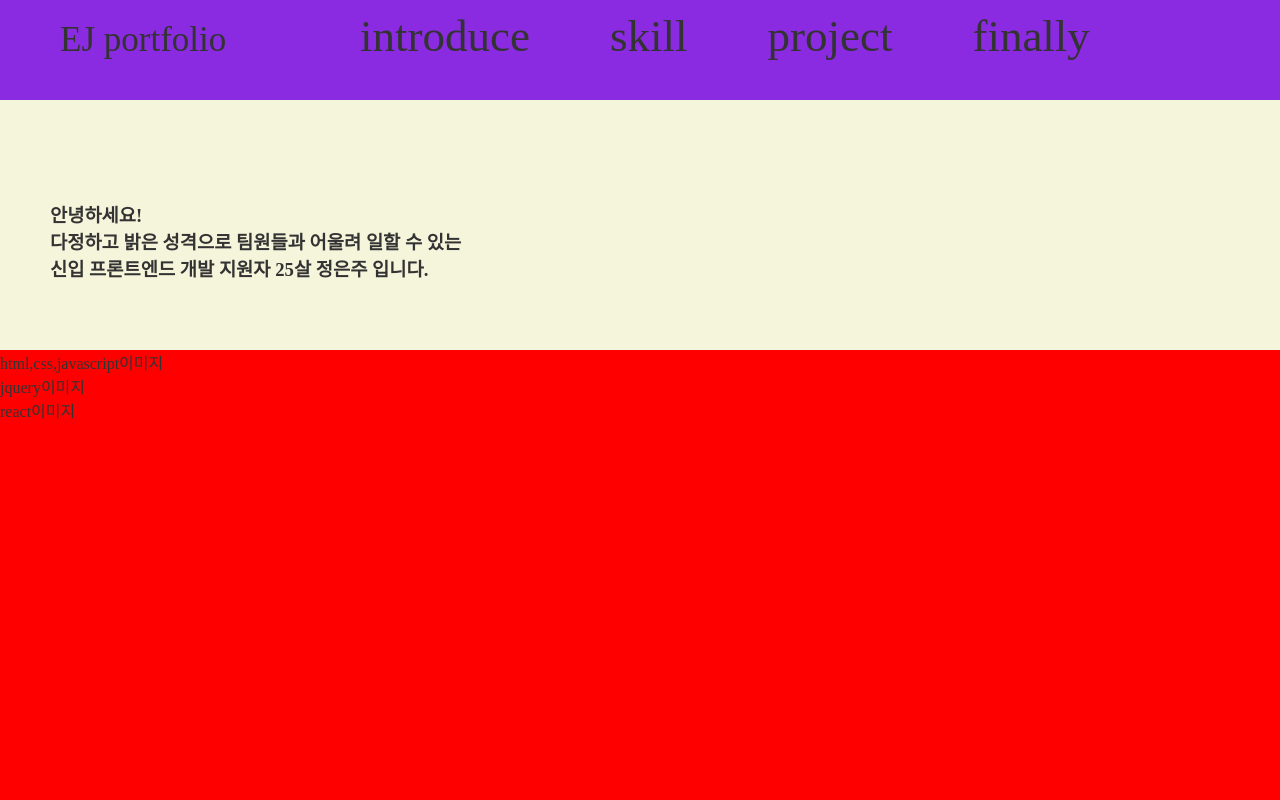
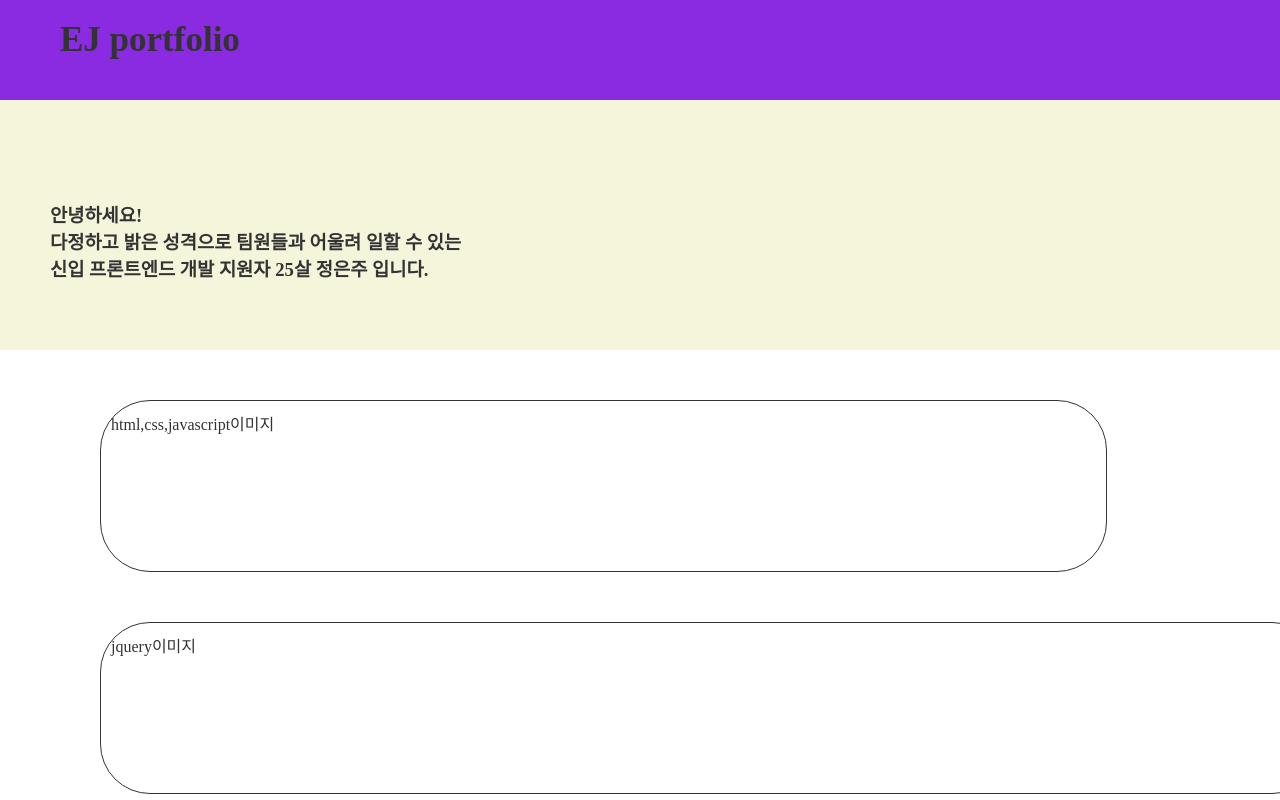
Before and after one commit to wjddmswn55/portfolio1, a plain HTML site: page index.html in a window 1280 px wide. Shown: the top 800 px of the page. Drawn offline with Linux system fonts and the light colour scheme.

Commit message:
Add files via upload

```diff
--- a/css/portfolio.css
+++ b/css/portfolio.css
@@ -13,37 +13,35 @@ a{text-decoration: none;}
 
 /******************** EJ portfolio ************************/
 #header{width:100%; height:100px;}
-#quick{float:left; width:100%; height:100px;
+#header_in{float:left; width:100%; height:100px;
       background-color:blueviolet;}
-#quick #logo{width:250px; height:100px;
-     display:inline-block;}
-#quick #logo p{margin-left:60px; margin-top:20px; font-size:35px;}
-#quick #tap{float:right; width:1000px; height:100px;
-    display:inline-block;}
-#quick #tap li{float:left; margin-left:80px; margin-top:10px; font-size:45px;}
+#header_in #logo{width:250px; height:100px;
+      display:inline-block; margin-left:60px; margin-top:20px; font-size:35px;}
+#header_in #tap{float:right; width:1000px; height:100px;
+      display:inline-block;}
+#header_in #tap li{float:left; margin-left:80px; margin-top:15px; font-size:38px;}
 /********************** introduce *************************/
 #introduce{width:100%; height:250px; background-color:beige;}
 #introduce h3{width:1150px; height:150px; margin:100px 0 0 50px;}
 
-
-
-
-
 /************************ skill ***************************/
-#skill{clear:both; margin:0 auto; width:1600px; height:550px; background-color:red;}
-/* #skill #effect_a{width:985px; height:120px; background-color:aqua;}
-#skill #effect_b{width:985px; height:120px; background-color:aqua;}
-#skill #effect_c{width:985px; height:120px; background-color:aqua;} */
-
-
-
-
+#skill{width:100%; height:700px;}
+#skill_in{margin: 0 auto;  width:1600px; height:650px;}
+#skill div{margin-left:100px; margin-top:50px; border-radius: 50px;  padding:10px; border:1px solid #333;}
+#skill #effect_a{width:985px; height:150px;}
+#skill #effect_b{width:1200px; height:150px;}
+#skill #effect_c{width:1200px; height:150px;}
 
 /*********************** project **************************/
-
-
-
-
-
+#project{width:100%; height:800px;}
+#project_in{margin: 0 auto; width:1600px; height:700px; background-color:bisque;}
+#project_a{width:790px; height:550px; }
+#project_ae{}
+#project_b{width:790px; height:550px;}
+#project_be{}
+#project_c{width:790px; height:550px;}
+#project_ce{}
+#project_d{width:790px; height:550px;}
+#project_de{}
 
 /*********************** finally **************************/
--- a/index.html
+++ b/index.html
@@ -11,13 +11,13 @@
   <div id = 'wrap'>
 <!------------------------ EJ portfolio ------------------------->
      <header id = 'header'>
-         <div id = 'quick'>
-             <ul id = 'logo'><p>EJ portfolio</p></ul>
+         <div id = 'header_in'>
+             <h1 id = 'logo'>EJ portfolio</h1>
              <ul id = 'tap'>
-                    <li>introduce</li>
-                    <li>skill</li>
-                    <li>project</li>
-                    <li>finally</li>
+                    <li><a href="#">introduce</a></li>
+                    <li><a href="#">skill</a></li>
+                    <li><a href="#">project</a></li>
+                    <li><a href="#">finally</a></li>
              </ul>
          </div>
      </header>
@@ -30,12 +30,15 @@
      </section>
 <!------------------------ skill ------------------------->
      <section id = 'skill'>
+        <section id = 'skill_in'>
           <div id ='effect_a'>html,css,javascript이미지</div>
           <div id ='effect_b'>jquery이미지</div>
           <div id ='effect_c'>react이미지</div>
         </section>
+     </section>
 <!------------------------ project ------------------------->
      <section id = 'project'>
+         <section id = 'project_in'>
            <div id = 'project_a'></div>
            <div id = 'project_ae'></div>
            <div id = 'project_b'></div>
@@ -44,6 +47,7 @@
            <div id = 'project_ce'></div>
            <div id = 'project_d'></div>
            <div id = 'project_de'></div>
+         </section>
      </section>
 <!------------------------ finally ------------------------->
      <footer id = 'finally'>
```
Lines whose indentation alone changed are shown as unchanged.
